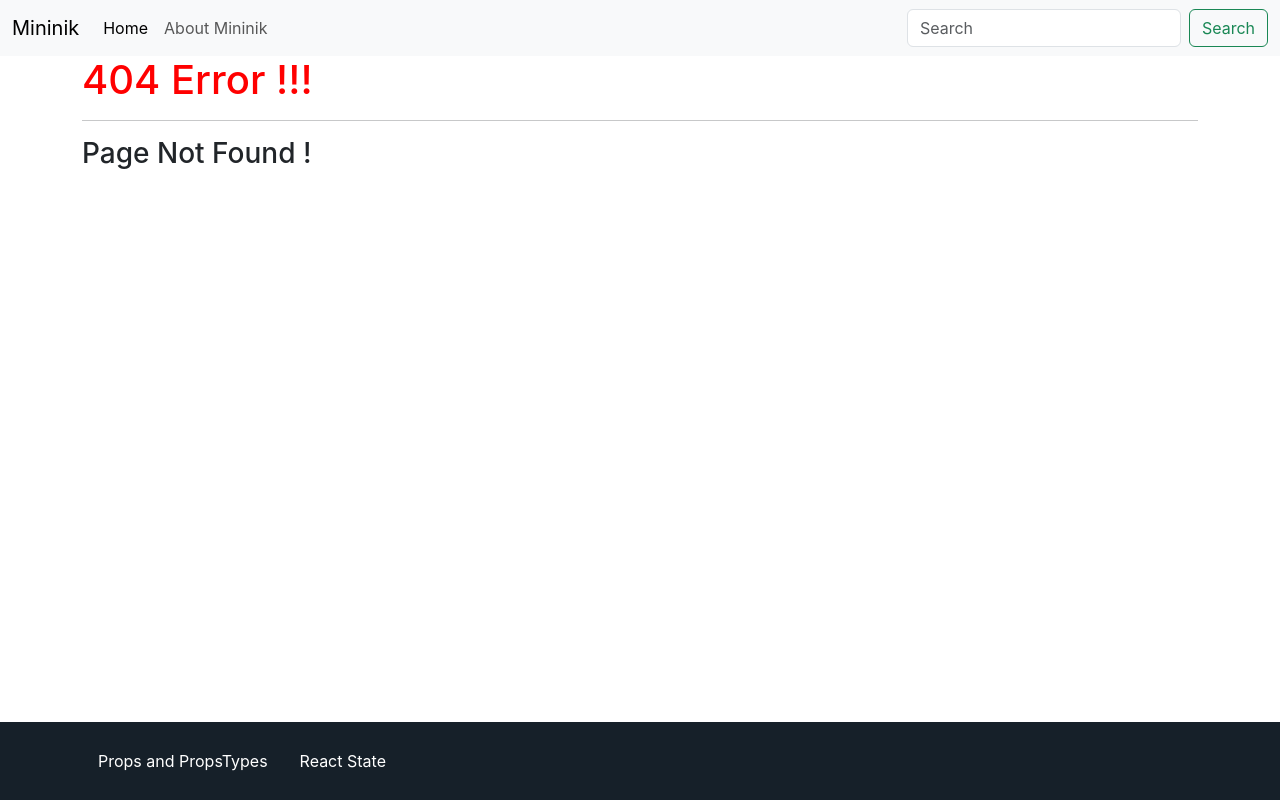
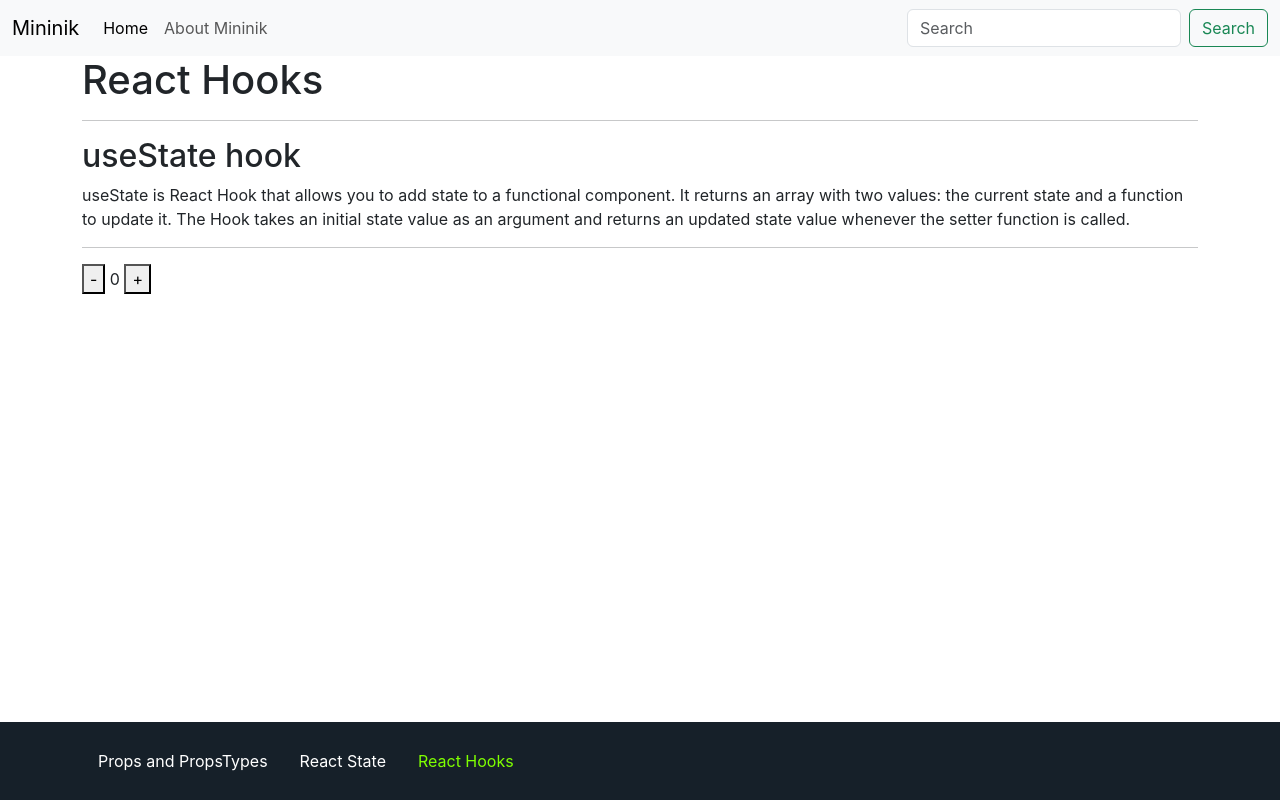
Before and after one commit to NikChoudhury/react, a React (Create React App) app: page /react-hooks/use-state in a window 1280 px wide. Before the commit this address had no page. Built offline with nearby package versions, Linux system fonts and the light colour scheme.

Commit message:
useState hook in react (#7)

```diff
--- a/src/App.js
+++ b/src/App.js
@@ -13,6 +13,9 @@ import ReactPropsTypes from "./pages/propsType/ReactPropsTypes";
 import PropsLayout from "./pages/propsType/PropsLayout";
 import ReactState from "./pages/states/ReactState";
 import WordCounter from "./pages/states/WordCounter";
+import HookLayout from "./pages/reactHooks/HookLayout";
+import UseStateHook from "./pages/reactHooks/UseStateHook";
+import HooksNavigation from "./pages/reactHooks/HooksNavigation";
 
 function App() {
   return (
@@ -79,6 +82,11 @@ function App() {
           />
           <Route path="/react-state" element={<ReactState />} />
           <Route path="/react-state/word-counter" element={<WordCounter />} />
+
+          <Route path="/react-hooks" element={<HookLayout />}>
+            <Route index element={<HooksNavigation />} />
+            <Route path="use-state" element={<UseStateHook />} />
+          </Route>
         </Routes >
         <Footer />
       </div >
--- a/src/components/Footer.js
+++ b/src/components/Footer.js
@@ -12,6 +12,9 @@ export default function Footer(props) {
                     <li className="nav-item">
                         <NavLink className="nav-link" to="/react-state">React State</NavLink>
                     </li>
+                    <li className="nav-item">
+                        <NavLink className="nav-link" to="/react-hooks">React Hooks</NavLink>
+                    </li>
                 </ul>
             </div>
         </footer>
--- /dev/null
+++ b/src/pages/reactHooks/HookLayout.js
@@ -0,0 +1,14 @@
+import React from 'react'
+import { Outlet } from 'react-router-dom'
+
+export default function HookLayout() {
+    return (
+        <>
+            <div className='container'>
+                <h1>React Hooks</h1>
+                <hr />
+            </div>
+            <Outlet />
+        </>
+    )
+}
--- /dev/null
+++ b/src/pages/reactHooks/HooksNavigation.js
@@ -0,0 +1,15 @@
+import React from 'react'
+import { Link } from 'react-router-dom'
+
+export default function HooksNavigation() {
+    return (
+        <div className='container'>
+            <p>React Hooks are simple JavaScript functions that we can use to isolate the reusable part from a functional component. Hooks can be stateful and can manage side-effects. React Hooks are simple JavaScript functions that we can use to isolate the reusable part from a functional component. Hooks can be stateful and can manage side-effects. </p>
+            <ul>
+                <li>
+                    <Link to="/react-hooks/use-state">useState</Link>
+                </li>
+            </ul>
+        </div>
+    )
+}
--- /dev/null
+++ b/src/pages/reactHooks/UseStateHook.js
@@ -0,0 +1,34 @@
+import React, { useState } from 'react'
+
+export default function UseStateHook() {
+    const [count, setCount] = useState(0);
+    // const [state, setState] = useState({ count: 0, them: 'red' });
+    // const count = state.count;
+
+    // function decreamentOne() {
+    //     setState(prevState => {
+    //         return { ...prevState, count: prevState.count - 1 }
+
+    //     });
+    // }
+
+    function decreamentOne() {
+        setCount(prevCount => prevCount - 1);
+    }
+
+    function increamentOne() {
+        setCount(prevCount => prevCount + 1);
+    }
+    return (
+        <div className='container'>
+            <h2>useState hook</h2>
+            <p>useState is React Hook that allows you to add state to a functional component. It returns an array with two values: the current state and a function to update it. The Hook takes an initial state value as an argument and returns an updated state value whenever the setter function is called.</p>
+            <hr />
+            <button onClick={() => decreamentOne()}> - </button>
+
+            <span> {count} </span>
+
+            <button onClick={() => increamentOne()}> + </button>
+        </div>
+    )
+}
```
